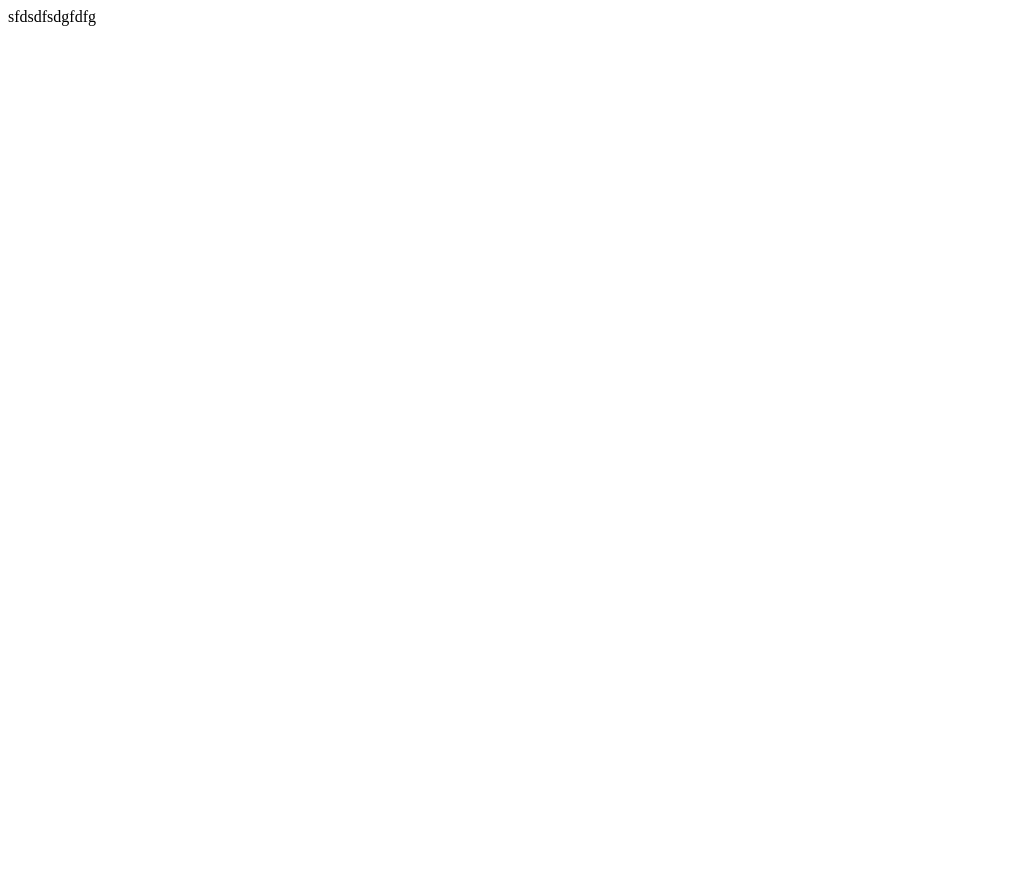
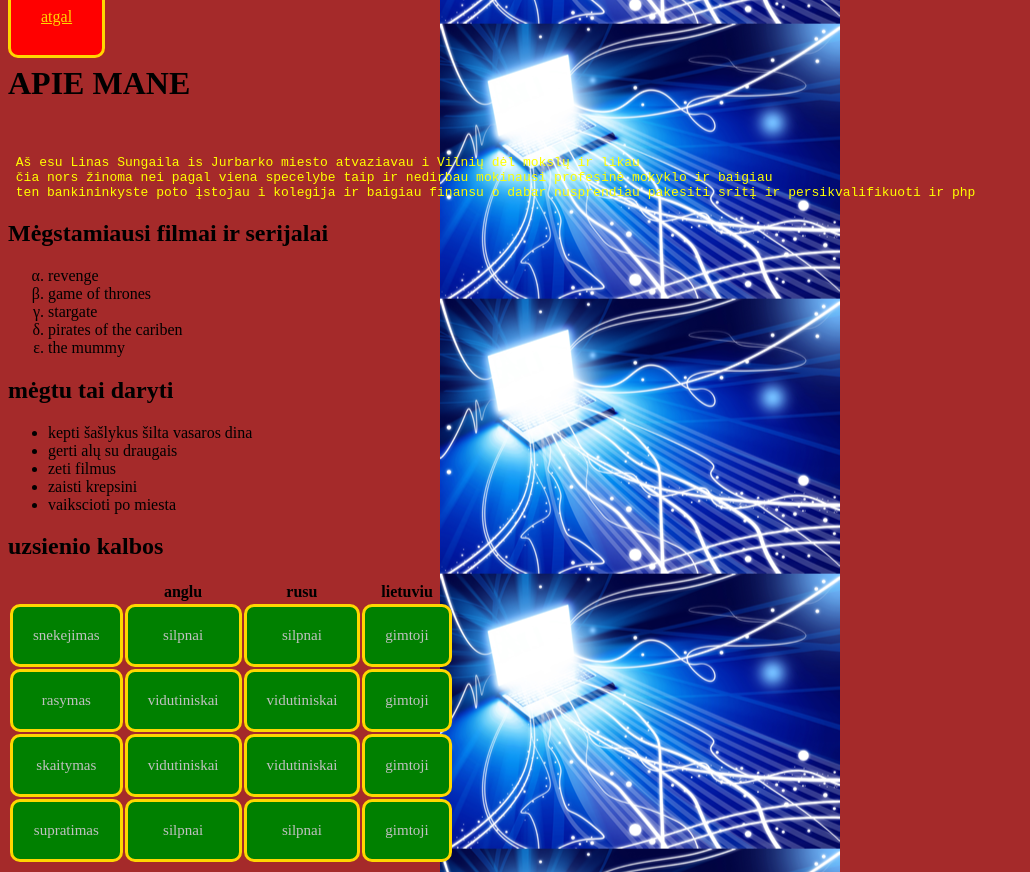
Before and after one commit to Lians777/Linas, a plain HTML site: page psl.html in a window 1280 px wide. Shown: the whole page, without its empty margins (0-1030 px from the left). Before the commit the page ends 800 px from the top, so only its background shows below. Drawn offline with Linux system fonts and the light colour scheme.

Commit message:
mano puslapis

```diff
--- a/psl.html
+++ b/psl.html
@@ -1,9 +1,115 @@
 <!DOCTYPE html>
 <html>
 <head>
-	<title>fdsdffsd</title>
+	<title>Pirmas psulapis</title>
+	<meta charset="utf-8">
+	<style >
+body { background-color: brown;
+	background-image: url(internet.png);
+	background-repeat: repeat-y;
+	background-position: center;
+}
+
+a { color: gold;
+	background-color: red;
+	padding: 30px;
+	border-style: solid;
+	border-radius: 10px;
+	border-color: gold;
+}
+
+a:hover {
+  	color: grey;
+	background-color: green;
+	border-color: silver;
+}
+
+pre { color: yellow; }
+
+ul li {list-style-position: outside;
+}
+ol li {
+
+list-style-type: lower-greek;
+}
+
+
+
+tr td {background-color: green;
+		font-size: 15px;
+		padding: 20px;
+		text-align: center;
+		border: solid gold;
+		border-radius: 10px;
+		color: silver;
+	}
+
+
+	</style>
 </head>
 <body>
-<div>sfdsdfsdgfdfg</div>
+<a href="index.html">atgal</a><br/><br/>
+<h1>APIE MANE</h1><br/>
+
+<pre class="as" > Aš esu Linas Sungaila is Jurbarko miesto atvaziavau i Vilnių dėl mokslų ir likau<br/> čia nors žinoma nei pagal viena specelybe taip ir nedirbau mokinausi profesinė mokyklo ir baigiau<br/> ten bankininkyste poto įstojau i kolegija ir baigiau finansu o dabar nusprendiau pakesiti sritį ir persikvalifikuoti ir php </pre>
+<h2>Mėgstamiausi filmai ir serijalai</h2>
+	<ol>
+		<li>revenge</li>
+		<li>game of thrones</li>
+		<li>stargate</li>
+		<li>pirates of the cariben</li>
+		<li>the mummy</li>
+		</ol>
+
+<h2>mėgtu tai daryti</h2>
+	<ul>
+		<li>kepti šašlykus šilta vasaros dina</li>
+		<li>gerti alų su draugais</li>
+		<li>zeti filmus</li>
+		<li>zaisti krepsini</li>
+		<li>vaikscioti po miesta</li>
+		</ul>
+
+<h2>uzsienio kalbos</h2>
+
+<table>
+	<thead>
+		<th></th>
+		<th>anglu</th>
+		<th>rusu</th>
+		<th>lietuviu</th>
+
+	</thead>
+
+	<tr>
+		<td>snekejimas</td>
+		<td>silpnai</td>
+		<td>silpnai</td>
+		<td>gimtoji</td>
+	</tr>
+	<tr>
+		<td>rasymas</td>
+		<td>vidutiniskai</td>
+		<td>vidutiniskai</td>
+		<td>gimtoji</td>
+	</tr>
+	<tr>
+		<td>skaitymas</td>
+		<td>vidutiniskai</td>
+		<td>vidutiniskai</td>
+		<td>gimtoji</td>
+	</tr>
+<tr>
+		<td>supratimas</td>
+		<td>silpnai</td>
+		<td>silpnai</td>
+		<td>gimtoji</td>
+	</tr>
+
+
+
+
+
+</table>
 </body>
 </html>
```
Also changed, not shown: Internet.png (added), symbol.png (added).
